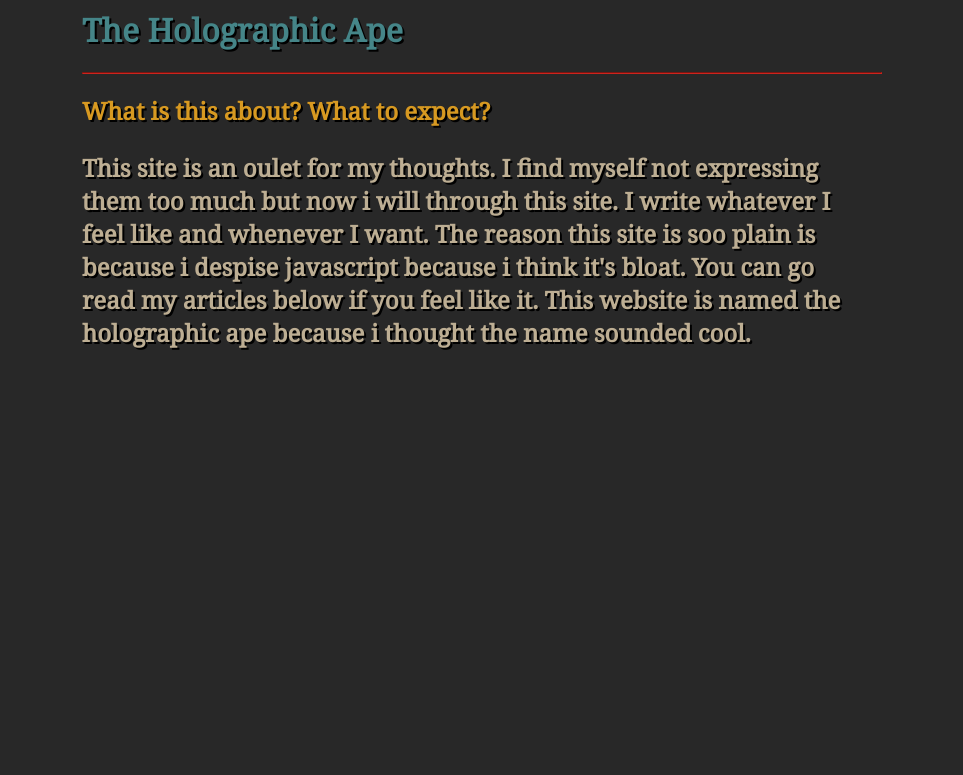
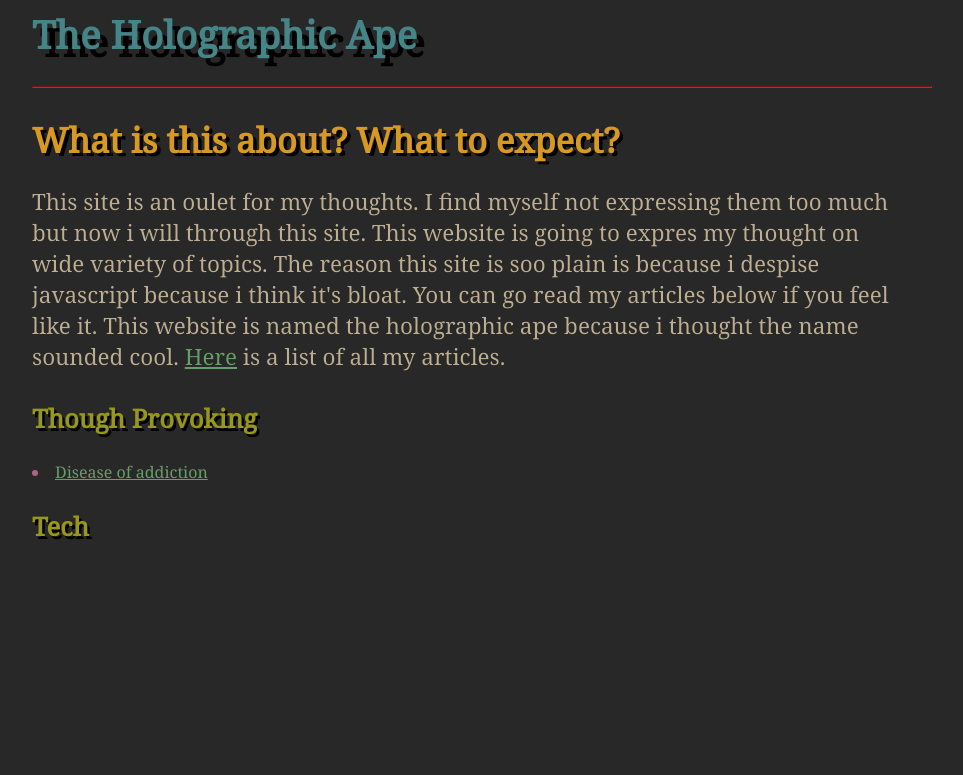
Before and after one commit to gamingbeast36/the-holographic-ape, a Flask app: page / in a window 1280 px wide. Shown: the top 775 px of the page, without its empty margins (158-1121 px from the left). Run offline with Flask 2, Linux system fonts and the light colour scheme.

Commit message:
added new template and made changes to ui

```diff
--- a/app.py
+++ b/app.py
@@ -1,14 +1,19 @@
 from flask import Flask, url_for, render_template
 
 app = Flask(__name__)
+app.config['SEND_FILE_MAX_AGE_DEFAULT'] = 0
 
 @app.route("/")
 def index():
     return render_template("index.html")
 
+@app.route("/articles")
+def articles():
+    return render_template("articles.html")
 
-
-
+@app.route("/disease_of_addiction")
+def disease():
+    return render_template("disease_of_addiction.html")
 
 
 
--- a/static/styles/main.css
+++ b/static/styles/main.css
@@ -1,39 +1,46 @@
 body {
     background-color: #282828;
     font-family: 'Noto Serif', serif;
-    max-width: 800px;
+    max-width: 900px;
     margin-left: auto;
     margin-right: auto;
 }
 
 h1 {
     color: #458588;
-    text-shadow: 2px 2px black;
+    text-shadow: 0.2em 0.2em  black;
+    font-size: 3vw;
 }
 
 h2 {
     color: #d79921;
-    text-shadow: 2px 2px black;
-
+    text-shadow: 0.1em 0.1em black;
+    font-size: 2.7vw;
 }
 
 h3 {
     color: #98971a;
-    text-shadow: 2px 2px black;
+    text-shadow: 0.1em 0.1em black;
+    font-size: 2vw;
 }
 
 h4 {
     color: #d65d0e;
-    text-shadow: 2px 2px black;
+    text-shadow: 0.1em 0.1em black;
+    font-size: 1.5vw;
 }
 
 p {
     color: #bdae93;
     margin-right: 20px;
+    font-weight: lighter;
+    font-size: 0.65em;
+    text-shadow: 0px 0px black;
 }
 
 blockquote {
     color: #a89984;
+    font-size: 2vw;
 }
 
 li {
@@ -47,7 +54,6 @@ hr {
 
 a {
     color: #689d6a;
-    /* text-shadow: 2px 2px black; */
 }
 
 ul.head {
--- a/templates/index.html
+++ b/templates/index.html
@@ -5,6 +5,14 @@
   <hr>
   <h2> What is this about? What to expect?
   <p>
-   This site is an oulet for my thoughts. I find myself not expressing them too much but now i will through this site. I write whatever I feel like and whenever I want. The reason this site is soo plain is because i despise javascript because i think it's bloat. You can go read my articles below if you feel like it. This website is named the holographic ape because i thought the name sounded cool.
+  This site is an oulet for my thoughts. I find myself not expressing them too much but now i will through this site. This website is going to expres my thought on wide variety of topics. The reason this site is soo plain is because i despise javascript because i think it's bloat. You can go read my articles below if you feel like it. This website is named the holographic ape because i thought the name sounded cool. <a href={{url_for('articles')}}>Here</a> is a list of all my articles.
   </p>
+  <h3>Though Provoking</h3>
+  <li class="link">
+    <a href={{url_for('disease_of_addiction')}}> Disease of addiction</a>
+
+
+  </li>
+
+  <h3>Tech</h3>
 {% endblock %}
```
Also changed, not shown: templates/articles.html (added, +24 -0 lines), templates/disease_of_addiction.html (added).
